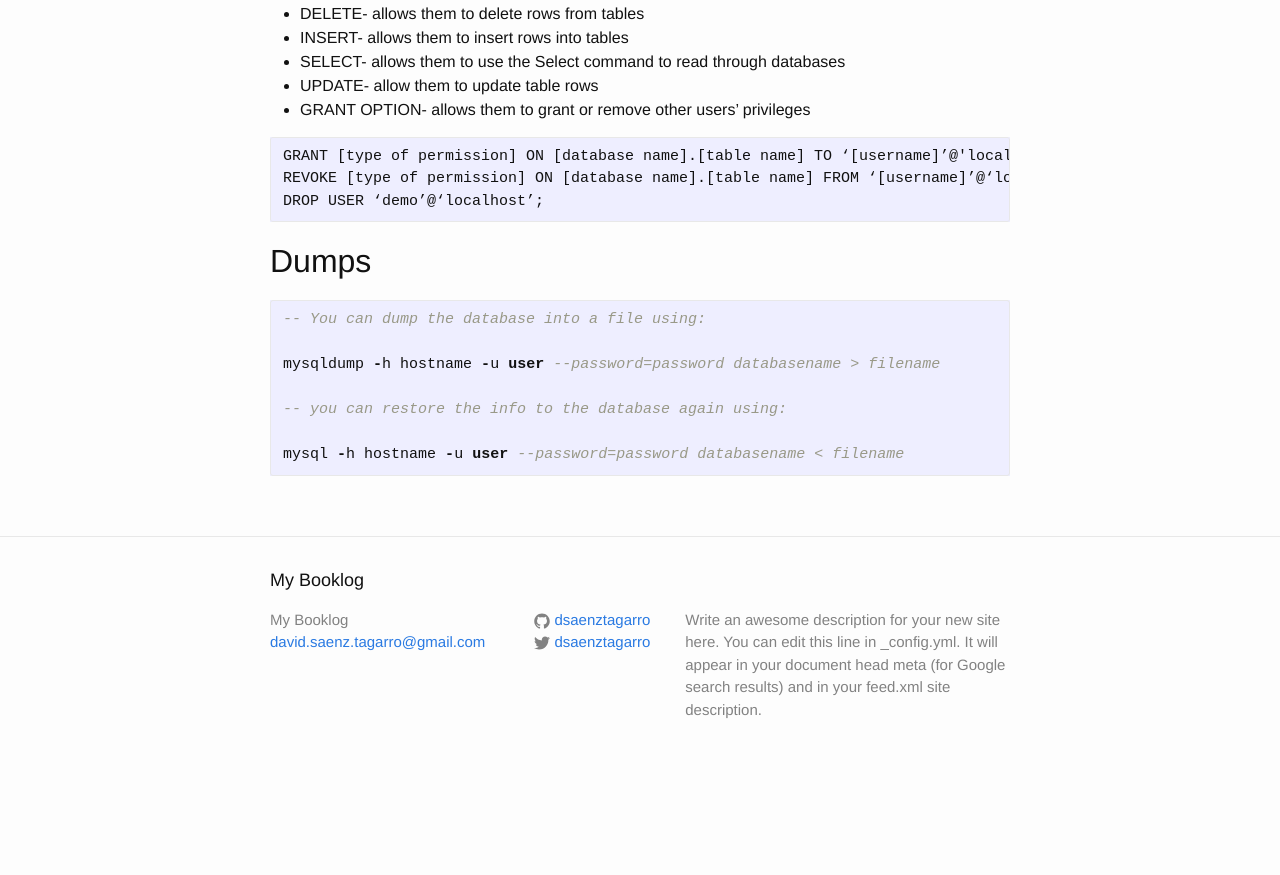
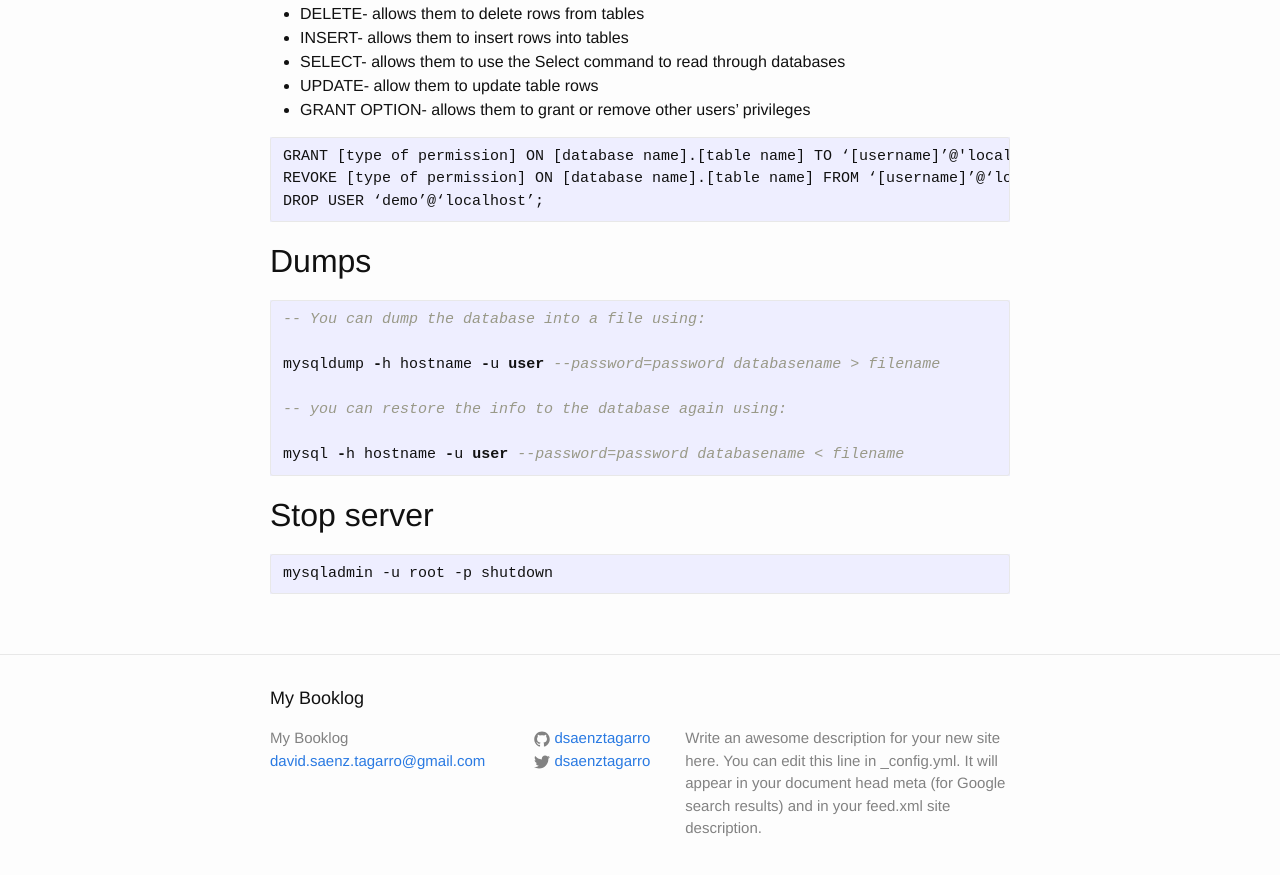
Before and after one commit to dsaenztagarro/booklog, a Jekyll site: the page built from _commands/mysql.md, in a window 1280 px wide and 900 px high, scrolled down 683 px. Shown: the top 875 px of the window. Built offline with Jekyll 4.4.1, drawn with Linux system fonts in a browser that asks for light colours; before the commit the page ends 1464 px from its top, so only the background shows below that.

Commit message:
mysql: add stop server command

````diff
--- a/_commands/mysql.md
+++ b/_commands/mysql.md
@@ -47,3 +47,9 @@ mysqldump -h hostname -u user --password=password databasename > filename
 
 mysql -h hostname -u user --password=password databasename < filename
 ```
+
+## Stop server
+
+```
+mysqladmin -u root -p shutdown
+```
````
